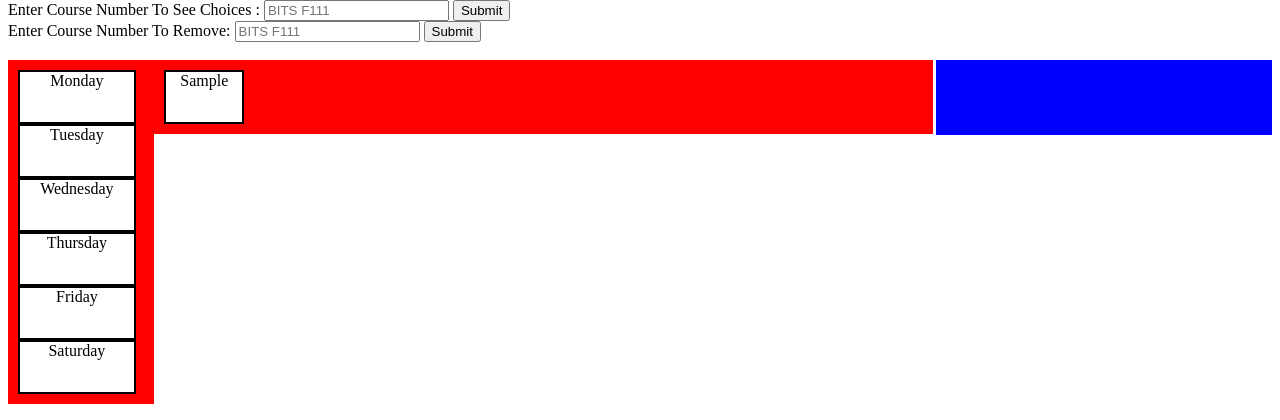
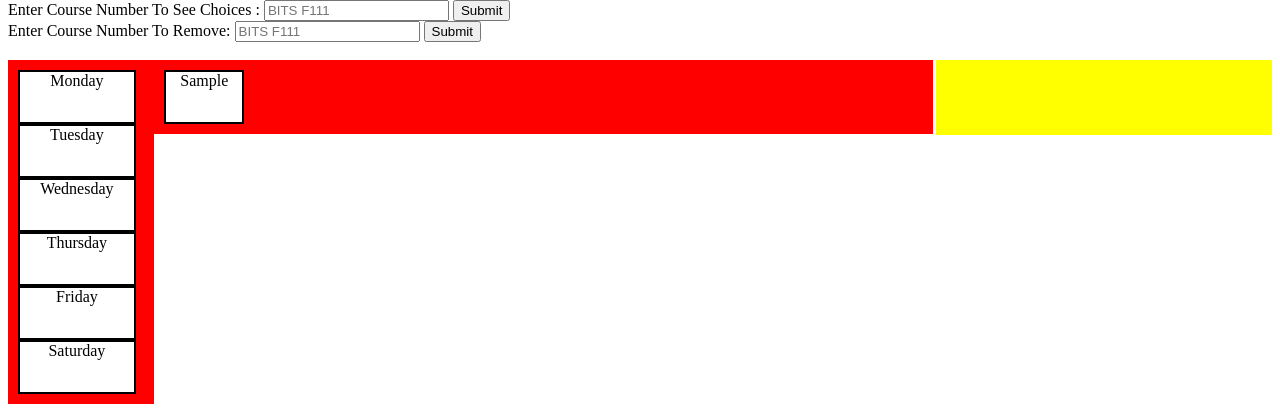
Before and after one commit to pratham1002/time-table-api, a Django app: page /Home in a window 1280 px wide. Shown: the part 44-464 px from the top of the page. Run offline with Django 3.2, Linux system fonts and the light colour scheme; a user stored in the database is signed in; tables that the repository leaves empty hold one stand-in row (values such as "Sample post").

Commit message:
Update base.html

```diff
--- a/templates/base.html
+++ b/templates/base.html
@@ -57,7 +57,7 @@
             }
             #rightbox{
                 float:right;
-                background:blue;
+                background:yellow;
                 width:25%;
                 padding: 10px;
             }
```
